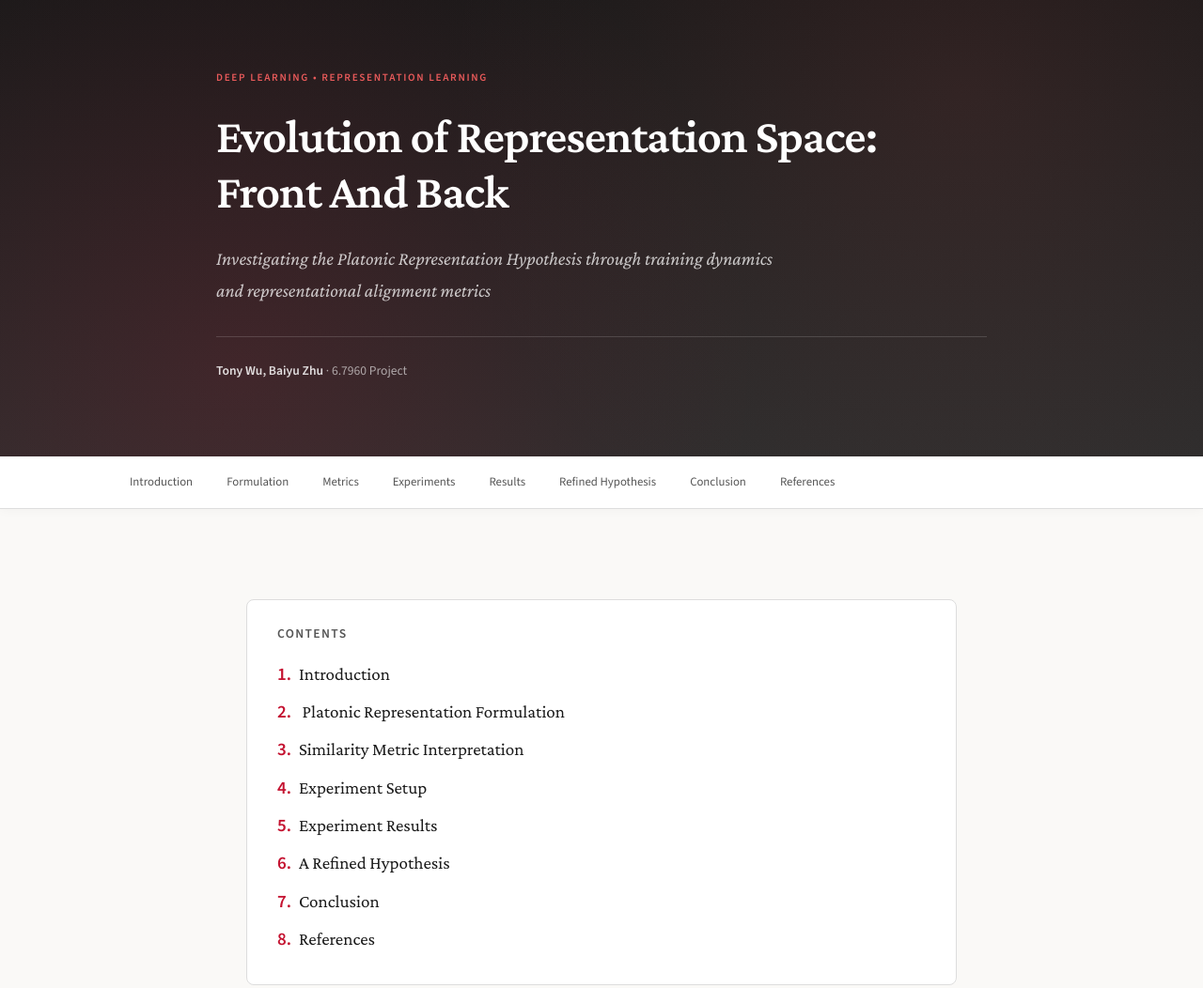
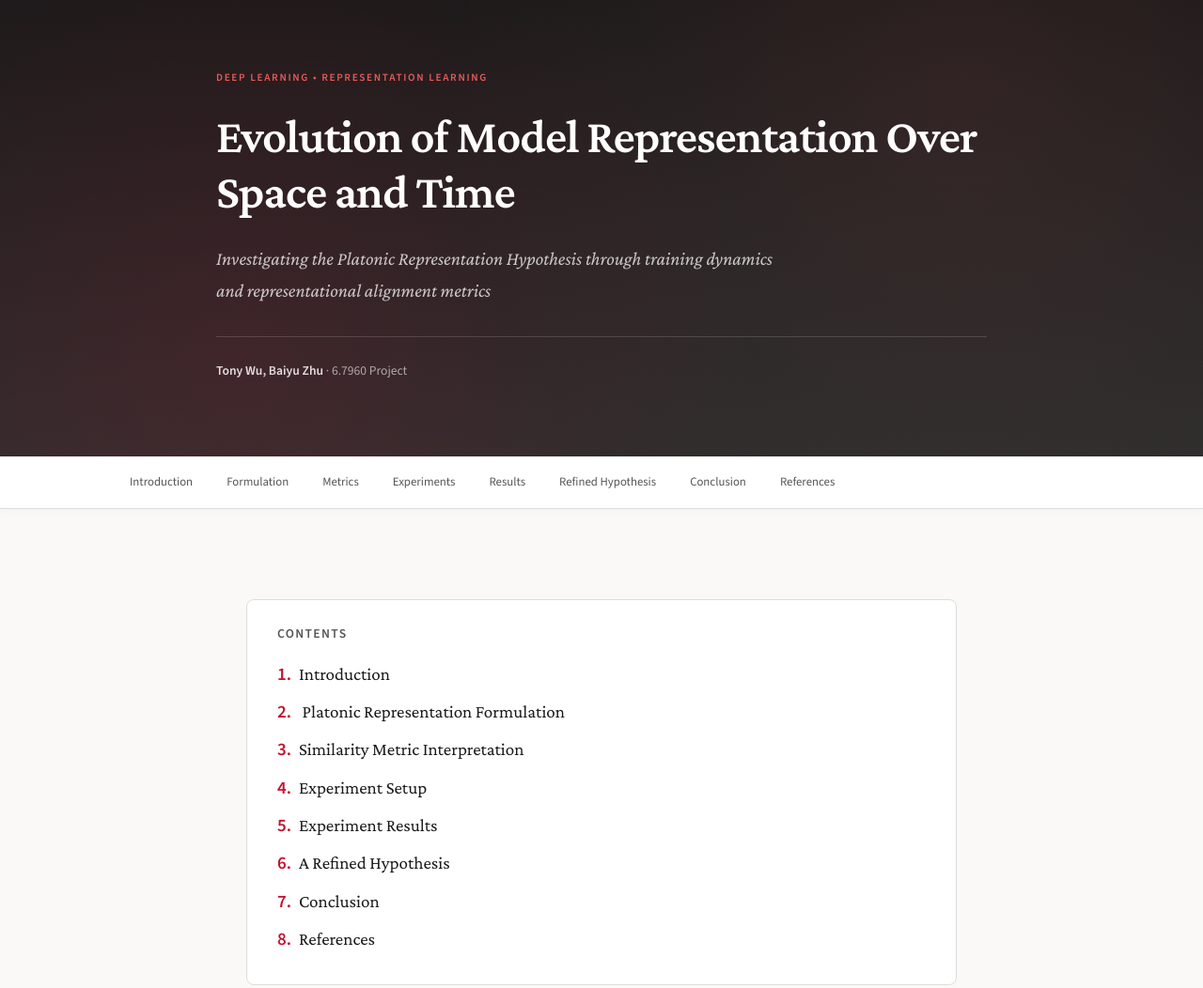
Before and after one commit to tesoeto/Platonic_Representation_Project, a plain HTML site: page main.html in a window 1280 px wide. Shown: the top 1052 px of the page at 94% size. Drawn offline with nearby package versions, Linux system fonts and the light colour scheme.

Commit message:
new title

```diff
--- a/main.html
+++ b/main.html
@@ -38,7 +38,7 @@
         <span class="category-tag"
           >Deep Learning • Representation Learning</span
         >
-        <h1>Evolution of Representation Space: Front And Back</h1>
+        <h1>Evolution of Model Representation Over Space and Time</h1>
         <p class="subtitle">
           Investigating the Platonic Representation Hypothesis through training
           dynamics and representational alignment metrics
```
